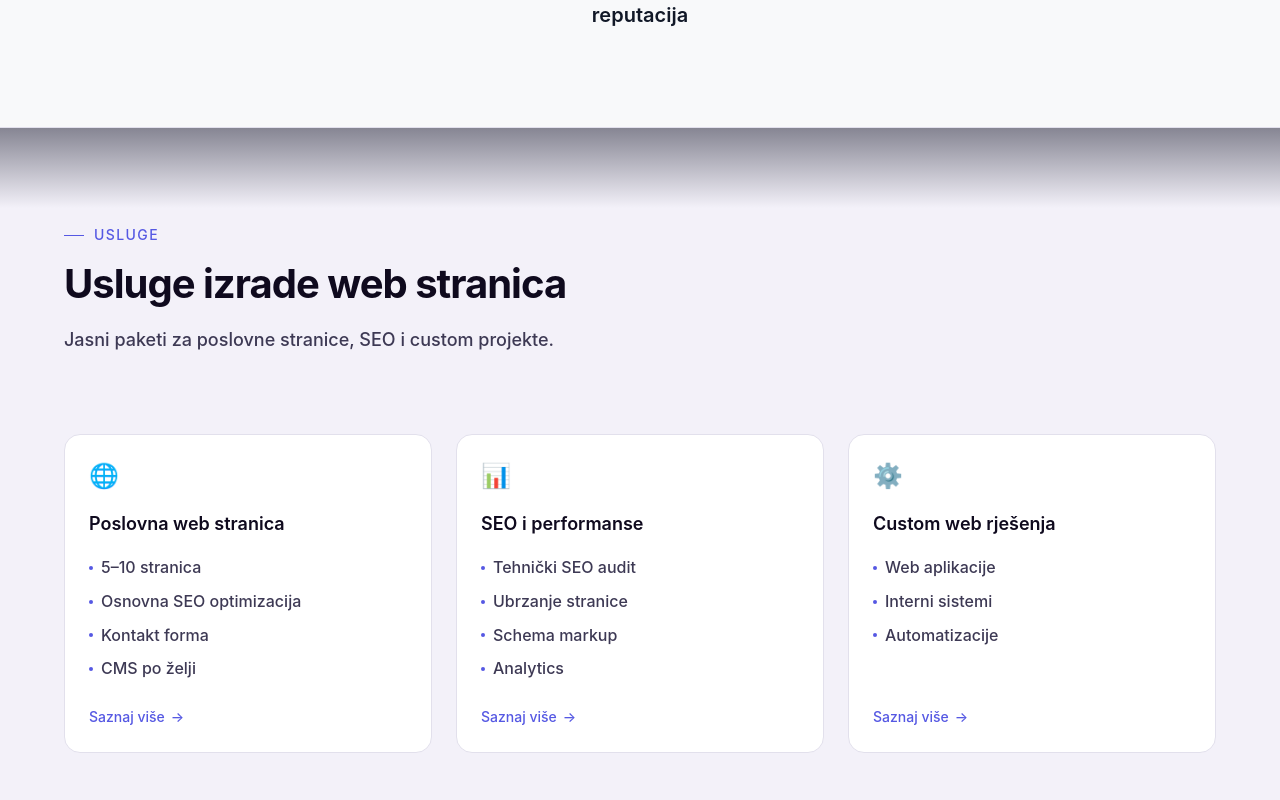
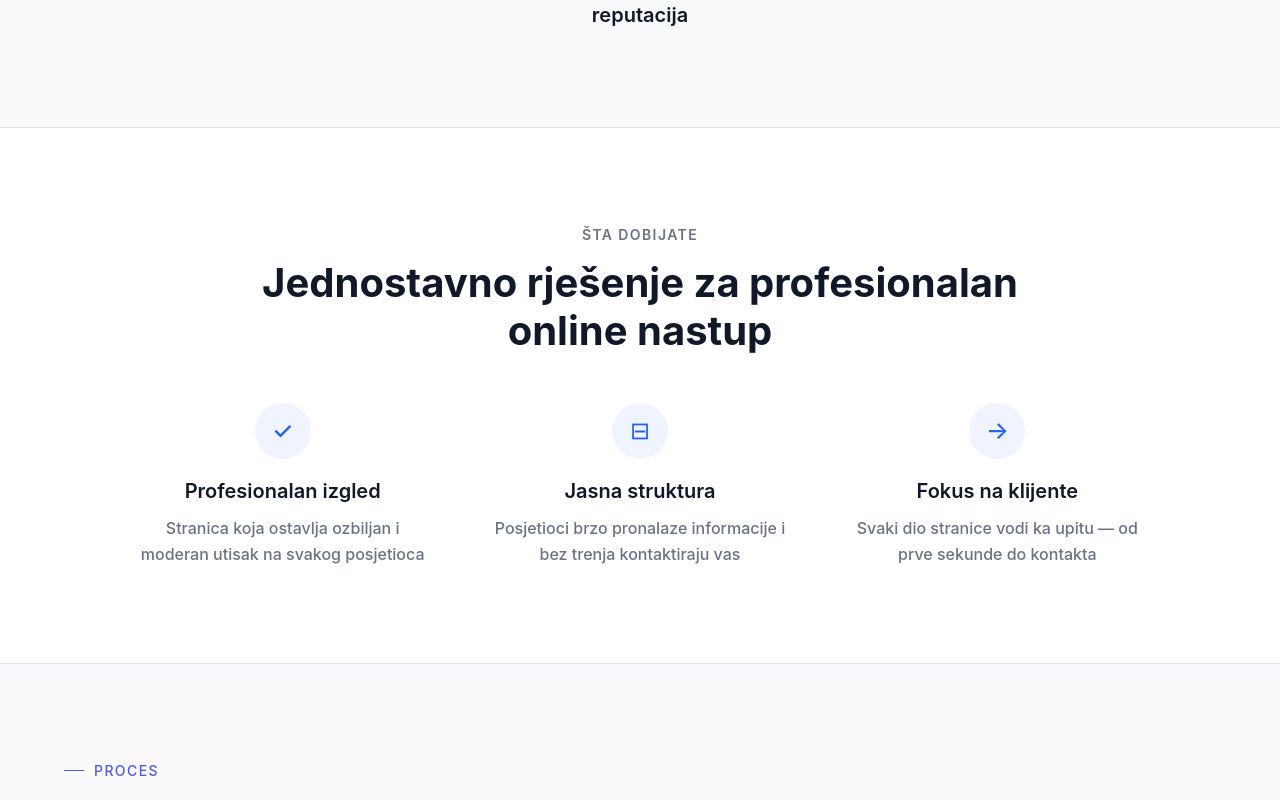
Before and after one commit to jasnez/webora2.0, a Next.js app: page / in a window 1280 px wide. Shown: the part 1180-1980 px from the top of the page. Built offline with nearby package versions, Linux system fonts and the light colour scheme.

Commit message:
Add BenefitsSection (outcomes) on homepage; remove Services from home
Made-with: Cursor

```diff
--- a/src/app/page.tsx
+++ b/src/app/page.tsx
@@ -1,6 +1,6 @@
 import { HeroSection } from "@/components/sections/HeroSection";
 import { ProblemSection } from "@/components/sections/ProblemSection";
-import { Services } from "@/components/sections/Services";
+import { BenefitsSection } from "@/components/sections/BenefitsSection";
 import { Process } from "@/components/sections/Process";
 import { Portfolio } from "@/components/sections/Portfolio";
 import { WhyUs } from "@/components/sections/WhyUs";
@@ -13,7 +13,7 @@ export default function HomePage() {
     <>
       <HeroSection />
       <ProblemSection />
-      <Services />
+      <BenefitsSection />
       <Process />
       <Portfolio />
       <WhyUs />
--- /dev/null
+++ b/src/components/sections/BenefitsSection.tsx
@@ -0,0 +1,58 @@
+import { Section } from "@/components/layout/Section";
+import { Container } from "@/components/layout/Container";
+
+const benefits = [
+  {
+    icon: "✓",
+    title: "Profesionalan izgled",
+    text: "Stranica koja ostavlja ozbiljan i moderan utisak na svakog posjetioca",
+  },
+  {
+    icon: "⊟",
+    title: "Jasna struktura",
+    text: "Posjetioci brzo pronalaze informacije i bez trenja kontaktiraju vas",
+  },
+  {
+    icon: "→",
+    title: "Fokus na klijente",
+    text: "Svaki dio stranice vodi ka upitu — od prve sekunde do kontakta",
+  },
+];
+
+export function BenefitsSection() {
+  return (
+    <Section
+      bg="white"
+      id="benefiti"
+      className="section-separator scroll-mt-24 dark:bg-bg-base"
+    >
+      <Container>
+        <div className="mb-12 text-center">
+          <p className="section-label mb-3">Šta dobijate</p>
+          <h2 className="heading-2 heading-width mx-auto text-neutral-900 dark:text-white-text">
+            Jednostavno rješenje za profesionalan online nastup
+          </h2>
+        </div>
+
+        <div className="grid grid-cols-1 md:grid-cols-3 gap-8">
+          {benefits.map((b) => (
+            <div
+              key={b.title}
+              className="mx-auto max-w-[300px] text-center"
+            >
+              <div className="mx-auto mb-4 flex w-14 h-14 items-center justify-center rounded-full bg-brand-50 text-2xl text-brand-500 dark:bg-brand-500/15 dark:text-brand-400">
+                {b.icon}
+              </div>
+              <h3 className="mb-2 text-xl font-semibold text-neutral-900 dark:text-white-text">
+                {b.title}
+              </h3>
+              <p className="body-base text-neutral-500 dark:text-text-secondary">
+                {b.text}
+              </p>
+            </div>
+          ))}
+        </div>
+      </Container>
+    </Section>
+  );
+}
```
Also changed, not shown: 2 other files (tests, documents, lock files or other folders).
